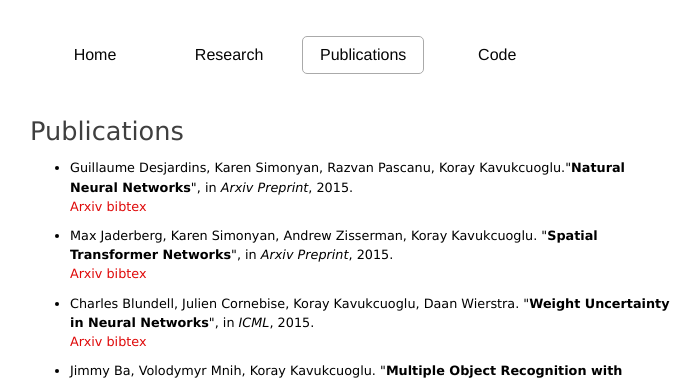
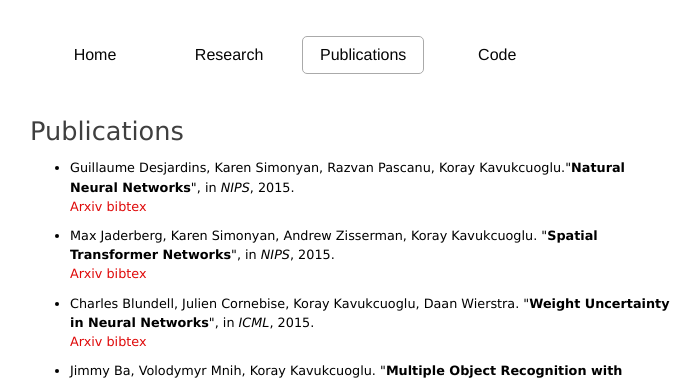
Before and after one commit to koraykv/koraykv.github.com, a Jekyll site: the page built from publications.md, in a window 1280 px wide and 900 px high. Shown: the top 380 px of the window, without its empty margins (290-990 px from the left). Built offline with Jekyll 4.4.1, drawn with Linux system fonts in a browser that asks for light colours.

Commit message:
update NIPS

```diff
--- a/publications.md
+++ b/publications.md
@@ -10,7 +10,7 @@
 <ul>
 
 <li>
-<div id="desjardins-natural-2015">Guillaume Desjardins, Karen Simonyan, Razvan Pascanu, Koray Kavukcuoglu."<B>Natural Neural Networks</B>", in <EM>Arxiv Preprint</EM>, 2015.
+<div id="desjardins-natural-2015">Guillaume Desjardins, Karen Simonyan, Razvan Pascanu, Koray Kavukcuoglu."<B>Natural Neural Networks</B>", in <EM>NIPS</EM>, 2015.
 
 <br>
 <a href="http://arxiv.org/pdf/1507.00210.pdf">Arxiv</a>
@@ -27,7 +27,7 @@
 </li>
 
 <li>
-<div id="jaderberg-transformer-2015">Max Jaderberg, Karen Simonyan, Andrew Zisserman, Koray Kavukcuoglu. "<B>Spatial Transformer Networks</B>", in <EM>Arxiv Preprint</EM>, 2015.
+<div id="jaderberg-transformer-2015">Max Jaderberg, Karen Simonyan, Andrew Zisserman, Koray Kavukcuoglu. "<B>Spatial Transformer Networks</B>", in <EM>NIPS</EM>, 2015.
 
 <br>
 <a href="http://arxiv.org/pdf/1506.02025.pdf">Arxiv</a>
```
